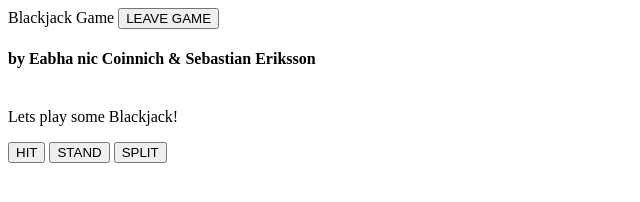
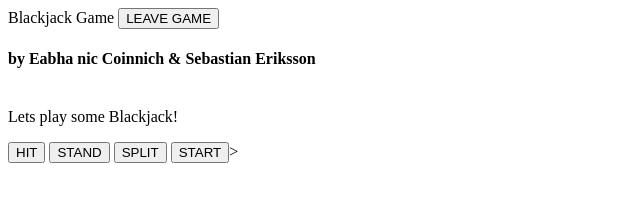
Before and after one commit to SebbeCyborg/ProjectBlackjack, a website: page src/index.html in a window 1280 px wide. Shown: the whole page, without its empty margins (0-640 px from the left). Drawn offline with Linux system fonts and the light colour scheme.

Commit message:
added button

```diff
--- a/src/index.html
+++ b/src/index.html
@@ -13,6 +13,7 @@
     <button> HIT</button>
     <button>STAND</button>
     <button>SPLIT</button>
+    <button>START</button>>
 
      <scriptsrc="index.js"></script>
   </body>
```
